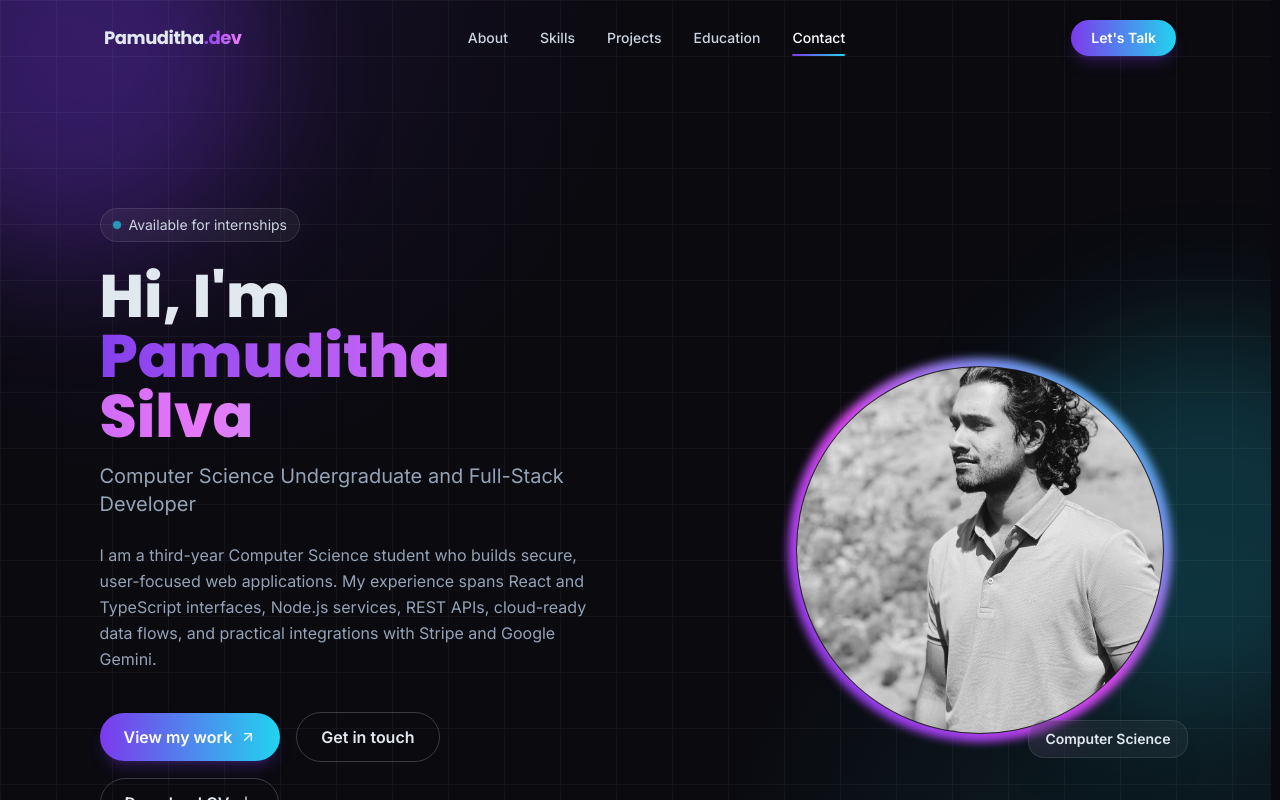
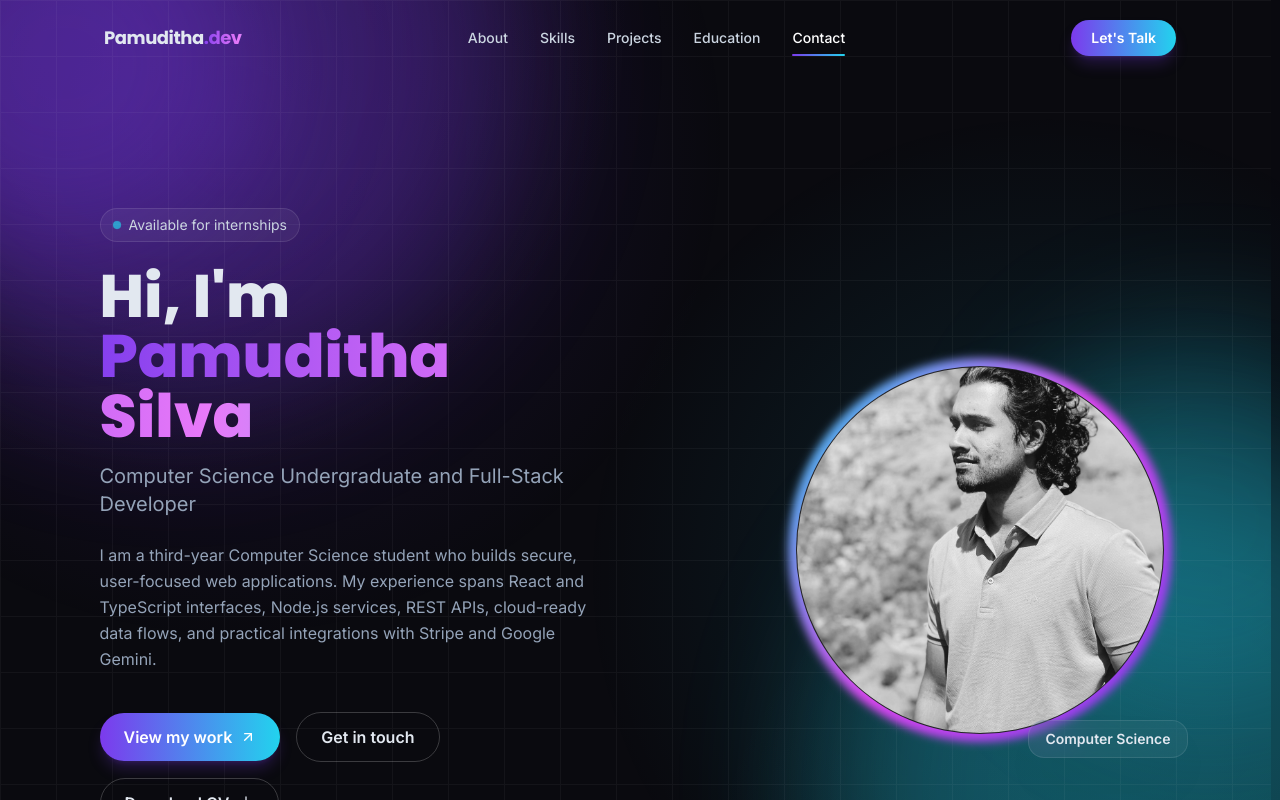
Before and after one commit to PamudithaSilva/My-Portfolio-Pamuditha, a React (Vite) app: page / in a window 1280 px wide. Shown: the top 800 px of the page. Built offline with nearby package versions, Linux system fonts and the light colour scheme; the HTML template or start-up script is replaced by a standard one.

Commit message:
Enhance App component with ambient background and cursor glow effects for improved user interaction

```diff
--- a/src/App.tsx
+++ b/src/App.tsx
@@ -8,8 +8,18 @@ import Contact from './components/Contact'
 import Footer from './components/Footer'
 
 function App() {
+  const handlePointerMove = (event: React.PointerEvent<HTMLDivElement>) => {
+    if (event.pointerType !== 'mouse') return
+
+    event.currentTarget.style.setProperty('--pointer-x', `${event.clientX}px`)
+    event.currentTarget.style.setProperty('--pointer-y', `${event.clientY}px`)
+  }
+
   return (
-    <div className="relative">
+    <div className="relative isolate min-h-screen overflow-x-clip" onPointerMove={handlePointerMove}>
+      <div className="ambient-background" aria-hidden="true">
+        <span className="cursor-glow" />
+      </div>
       <a href="#main-content" className="sr-only focus:not-sr-only focus:fixed focus:left-5 focus:top-5 focus:z-[60] btn-primary">
         Skip to content
       </a>
--- a/src/components/Hero.tsx
+++ b/src/components/Hero.tsx
@@ -66,15 +66,15 @@ export default function Hero() {
           transition={{ type: 'spring', stiffness: 120, damping: 18, delay: 0.25 }}
           className="relative flex justify-center md:justify-end"
         >
-          <motion.div whileHover={{ y: -8, rotate: 1.5 }} transition={{ type: 'spring', stiffness: 260, damping: 18 }} className="relative h-64 w-64 sm:h-72 sm:w-72 md:h-96 md:w-96">
-            <div className="absolute inset-0 rounded-full bg-gradient-to-tr from-accent via-fuchsia-500 to-accent2 animate-gradient-move blur-sm" />
+          <div className="relative h-64 w-64 sm:h-72 sm:w-72 md:h-96 md:w-96">
+            <div className="profile-ring absolute inset-0 rounded-full bg-gradient-to-tr from-accent via-fuchsia-500 to-accent2 blur-sm" />
             <div className="absolute inset-2 rounded-full bg-base overflow-hidden border border-white/10">
               <img src={profileImg} alt={`Portrait of ${profile.name}`} className="w-full h-full object-cover" />
             </div>
             <div className="absolute -bottom-4 -right-4 glass px-4 py-2 text-sm font-semibold">
               Computer Science
             </div>
-          </motion.div>
+          </div>
         </motion.div>
       </div>
 
--- a/src/index.css
+++ b/src/index.css
@@ -45,6 +45,61 @@
 }
 
 @layer utilities {
+  .ambient-background {
+    position: fixed;
+    inset: 0;
+    z-index: -1;
+    overflow: hidden;
+    pointer-events: none;
+    background:
+      radial-gradient(circle at 18% 18%, rgba(124, 58, 237, 0.16), transparent 31rem),
+      radial-gradient(circle at 82% 72%, rgba(34, 211, 238, 0.12), transparent 29rem);
+  }
+
+  .ambient-background::before,
+  .ambient-background::after {
+    content: '';
+    position: absolute;
+    width: 52vmax;
+    height: 52vmax;
+    border-radius: 9999px;
+    filter: blur(72px);
+    opacity: 0.28;
+    will-change: transform;
+  }
+
+  .ambient-background::before {
+    top: -24vmax;
+    left: -18vmax;
+    background: #7c3aed;
+    animation: ambient-drift-one 20s ease-in-out infinite alternate;
+  }
+
+  .ambient-background::after {
+    right: -20vmax;
+    bottom: -27vmax;
+    background: #22d3ee;
+    animation: ambient-drift-two 24s ease-in-out infinite alternate;
+  }
+
+  .cursor-glow {
+    position: fixed;
+    top: var(--pointer-y, 50vh);
+    left: var(--pointer-x, 50vw);
+    width: 28rem;
+    height: 28rem;
+    border-radius: 9999px;
+    background: radial-gradient(circle, rgba(255, 255, 255, 0.09), rgba(124, 58, 237, 0.05) 34%, transparent 70%);
+    transform: translate3d(-50%, -50%, 0);
+    transition: top 180ms ease-out, left 180ms ease-out;
+    will-change: top, left;
+  }
+
+  .profile-ring {
+    animation: profile-ring-spin 9s linear infinite;
+    will-change: transform;
+  }
+
   .gradient-text {
     @apply bg-clip-text text-transparent bg-gradient-to-r from-accent via-fuchsia-400 to-accent2 bg-[length:200%_200%] animate-gradient-move;
   }
@@ -83,6 +138,21 @@
 ::-webkit-scrollbar-track { background: #0a0a0f; }
 ::-webkit-scrollbar-thumb { background: linear-gradient(180deg, #7c3aed, #22d3ee); border-radius: 8px; }
 
+@keyframes ambient-drift-one {
+  from { transform: translate3d(0, 0, 0) scale(1); }
+  to { transform: translate3d(24vw, 18vh, 0) scale(1.18); }
+}
+
+@keyframes ambient-drift-two {
+  from { transform: translate3d(0, 0, 0) scale(1); }
+  to { transform: translate3d(-22vw, -20vh, 0) scale(1.14); }
+}
+
+@keyframes profile-ring-spin {
+  from { transform: rotate(0deg); }
+  to { transform: rotate(360deg); }
+}
+
 @media (prefers-reduced-motion: reduce) {
   *, *::before, *::after {
     animation-duration: 0.01ms !important;
@@ -91,3 +161,9 @@
     transition-duration: 0.01ms !important;
   }
 }
+
+@media (hover: none) {
+  .cursor-glow {
+    display: none;
+  }
+}
```
